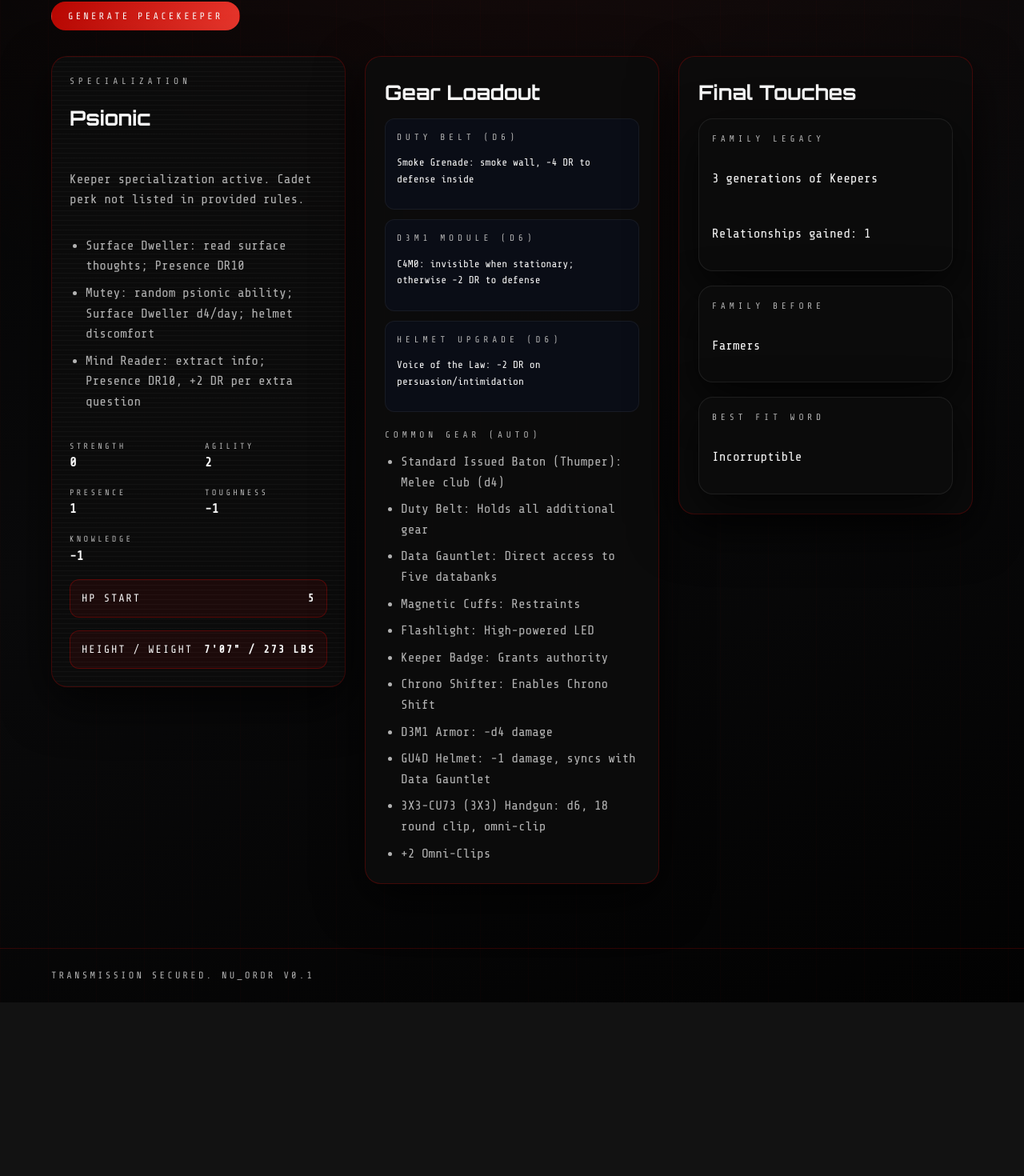
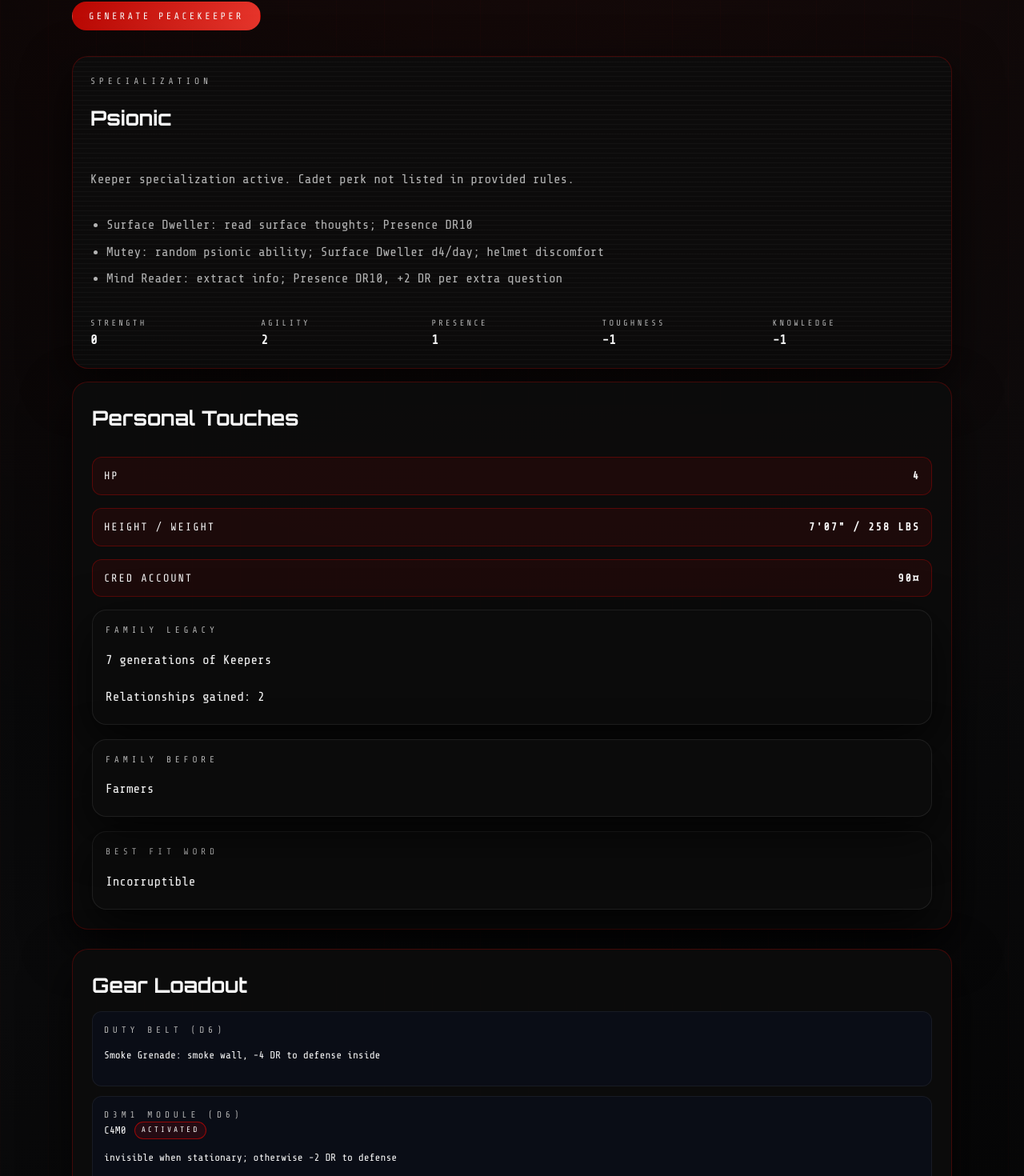
Before and after one commit to gnomelackey/NU_ORDR, a React (Vite) app: page /peacekeeper in a window 1280 px wide. Shown: the part 444-1914 px from the top of the page at 80% size. Before the commit the page ends 1697 px from the top, so only its background shows below. Built offline with nearby package versions, Linux system fonts and the light colour scheme.

Commit message:
Adding peacekeeper creator page

```diff
--- a/src/views/Peacekeeper/Peacekeeper.tsx
+++ b/src/views/Peacekeeper/Peacekeeper.tsx
@@ -16,6 +16,7 @@ type PeacekeeperProfile = {
   helmetUpgrade: string;
   extraGearRoll?: { table: string; result: string };
   hp: number;
+  creds: number;
   height: string;
   weight: number;
   generations: number;
@@ -48,12 +49,12 @@ const dutyBeltTable = [
 ];
 
 const d3m1ModuleTable = [
-  "7UR713: activate for -d6 damage reduction",
+  "7UR713 [Activated]: -d6 damage reduction",
   "K1N37C [Immediate]: build kinetic energy; release to reduce breach tests or push targets",
   "M3D1C [Immediate]: heal d6 HP and gain 1 adrenaline",
-  "C4M0: invisible when stationary; otherwise -2 DR to defense",
-  "73MP: temperature regulated, invisible to machines/sensors",
-  "47HL37: reinforced joints; -4 DR on run/jump/swim/climb",
+  "C4M0 [Activated]: invisible when stationary; otherwise -2 DR to defense",
+  "73MP [Activated]: temperature regulated, invisible to machines/sensors",
+  "47HL37 [Activated]: reinforced joints; -4 DR on run/jump/swim/climb",
 ];
 
 const helmetUpgradeTable = [
@@ -139,6 +140,8 @@ const familyBackgrounds = [
   "Construction",
 ];
 
+const rehabTag = "::rehabilitated::";
+
 const signatureWords = [
   "Overzealous",
   "Ruthless",
@@ -162,7 +165,25 @@ const signatureWords = [
   "Exacting",
 ];
 
-const abilityList = ["Strength", "Agility", "Presence", "Toughness", "Knowledge"];
+const moduleLabel = (entry: string) => {
+  const match = entry.match(/^(.*)\s\[(Immediate|Activated)\]:\s?(.*)$/);
+  if (!match) {
+    return { name: entry, mode: "", description: "" };
+  }
+  return {
+    name: match[1].trim(),
+    mode: match[2],
+    description: match[3].trim(),
+  };
+};
+
+const abilityList = [
+  "Strength",
+  "Agility",
+  "Presence",
+  "Toughness",
+  "Knowledge",
+];
 
 const rollDie = (sides: number) => Math.floor(Math.random() * sides) + 1;
 const rollD4MinusD4 = () => rollDie(4) - rollDie(4);
@@ -175,7 +196,8 @@ export function Peacekeeper() {
   const [profile, setProfile] = useState<PeacekeeperProfile | null>(null);
 
   const generatePeacekeeper = () => {
-    const rollSpecialization = Math.random() < 0.15 ? null : pick(specializations);
+    const rollSpecialization =
+      Math.random() < 0.15 ? null : pick(specializations);
 
     const abilities: Record<string, number> = {};
     abilityList.forEach((ability) => {
@@ -212,6 +234,7 @@ export function Peacekeeper() {
 
     const toughness = abilities.Toughness ?? 0;
     const hp = toughness + rollDie(8);
+    const creds = (rollDie(6) + rollDie(6)) * 10;
 
     const feet = rollDie(2) + 5;
     const inchesRoll = rollDie(12);
@@ -232,6 +255,7 @@ export function Peacekeeper() {
       helmetUpgrade,
       extraGearRoll,
       hp,
+      creds,
       height,
       weight,
       generations,
@@ -240,7 +264,6 @@ export function Peacekeeper() {
       signatureWord: pick(signatureWords),
     });
   };
-
 
   useEffect(() => {
     if (!profile) {
@@ -280,22 +303,27 @@ export function Peacekeeper() {
         </div>
       ) : (
         <div className="peacekeeper-grid">
+          <div
+            style={{ display: "flex", flexDirection: "column", gap: "1rem" }}
+          >
             <div className="panel scanline-card peacekeeper-panel">
               <span className="badge-label">Specialization</span>
               <h2>{profile.specialization?.name ?? "Unassigned"}</h2>
               <p className="lede">
                 {profile.specialization
-                ? "Keeper specialization active. Cadet perk not listed in provided rules." :
-                  "No specialization. Ability bonuses applied + extra gear roll."}
+                  ? "Keeper specialization active. Cadet perk not listed in provided rules."
+                  : "No specialization. Ability bonuses applied + extra gear roll."}
               </p>
               <ul className="rule-list">
-              {(profile.specialization?.perks ?? [
+                {(
+                  profile.specialization?.perks ?? [
                     "+2 to two ability scores",
                     "Roll twice for each ability and keep the higher",
                     profile.extraGearRoll
                       ? `Extra gear roll: ${profile.extraGearRoll.table}`
                       : "",
-              ])
+                  ]
+                )
                   .filter(Boolean)
                   .map((perk) => (
                     <li key={perk}>{perk}</li>
@@ -310,9 +338,16 @@ export function Peacekeeper() {
                   </div>
                 ))}
               </div>
+            </div>
 
+            <div className="panel peacekeeper-panel">
+              <div
+                className="panel-content"
+                style={{ display: "flex", flexDirection: "column", gap: "16px" }}
+              >
+                <h2>Personal Touches</h2>
                 <div className="callout">
-              <span>HP Start</span>
+                  <span>HP</span>
                   <strong>{profile.hp}</strong>
                 </div>
                 <div className="callout">
@@ -321,8 +356,33 @@ export function Peacekeeper() {
                     {profile.height} / {profile.weight} lbs
                   </strong>
                 </div>
+                <div className="callout">
+                  <span>Cred Account</span>
+                  <strong>{profile.creds}¤</strong>
                 </div>
-
+                <div className="badge-stack">
+                  <div className="badge badge--compact">
+                    <span className="badge-label">Family Legacy</span>
+                    <p>{profile.generations} generations of Keepers</p>
+                    <p>Relationships gained: {profile.relationships}</p>
+                  </div>
+                  <div className="badge badge--compact badge--rehab">
+                    <span className="badge-label">Family Before</span>
+                    {profile.familyBackground.includes(rehabTag) ? (
+                      <span className="rehab-chip">Rehabilitated</span>
+                    ) : null}
+                    <p>
+                      {profile.familyBackground.replace(rehabTag, "").trim()}
+                    </p>
+                  </div>
+                  <div className="badge badge--compact">
+                    <span className="badge-label">Best Fit Word</span>
+                    <p>{profile.signatureWord}</p>
+                  </div>
+                </div>
+              </div>
+            </div>
+          </div>
           <div className="panel peacekeeper-panel">
             <div className="panel-content">
               <h2>Gear Loadout</h2>
@@ -333,7 +393,21 @@ export function Peacekeeper() {
                 </div>
                 <div className="tool-card">
                   <span className="badge-label">D3M1 Module (d6)</span>
-                  <p>{profile.d3m1Module}</p>
+                  {(() => {
+                    const module = moduleLabel(profile.d3m1Module);
+                    if (!module.mode) {
+                      return <p>{profile.d3m1Module}</p>;
+                    }
+                    return (
+                      <>
+                        <div className="module-title-row">
+                          <p>{module.name}</p>
+                          <span className="module-pill">{module.mode}</span>
+                        </div>
+                        <p>{module.description}</p>
+                      </>
+                    );
+                  })()}
                 </div>
                 <div className="tool-card">
                   <span className="badge-label">Helmet Upgrade (d6)</span>
@@ -343,7 +417,8 @@ export function Peacekeeper() {
                   <div className="tool-card">
                     <span className="badge-label">Extra Roll</span>
                     <p>
-                      {profile.extraGearRoll.table}: {profile.extraGearRoll.result}
+                      {profile.extraGearRoll.table}:{" "}
+                      {profile.extraGearRoll.result}
                     </p>
                   </div>
                 ) : null}
@@ -359,27 +434,6 @@ export function Peacekeeper() {
               </div>
             </div>
           </div>
-
-          <div className="panel peacekeeper-panel">
-            <div className="panel-content">
-              <h2>Final Touches</h2>
-              <div className="badge-stack">
-                <div className="badge">
-                  <span className="badge-label">Family Legacy</span>
-                  <p>{profile.generations} generations of Keepers</p>
-                  <p>Relationships gained: {profile.relationships}</p>
-                </div>
-                <div className="badge">
-                  <span className="badge-label">Family Before</span>
-                  <p>{profile.familyBackground}</p>
-                </div>
-                <div className="badge">
-                  <span className="badge-label">Best Fit Word</span>
-                  <p>{profile.signatureWord}</p>
-                </div>
-              </div>
-            </div>
-          </div>
         </div>
       )}
     </section>
--- a/src/views/Peacekeeper/peacekeeper.css
+++ b/src/views/Peacekeeper/peacekeeper.css
@@ -1,5 +1,14 @@
 .peacekeeper-page .hero-actions {
   margin-top: 16px;
+}
+
+.peacekeeper-page {
+  align-items: center;
+}
+
+.peacekeeper-page .page-header {
+  width: min(1100px, 100%);
+  margin: 0 auto;
 }
 
 .peacekeeper-grid {
@@ -7,6 +16,8 @@
   grid-template-columns: repeat(auto-fit, minmax(260px, 1fr));
   gap: 24px;
   align-items: start;
+  width: min(1100px, 100%);
+  margin: 0 auto;
 }
 
 .peacekeeper-panel {
@@ -23,3 +34,88 @@
   display: grid;
   gap: 12px;
 }
+
+.rehab-chip {
+  display: inline-flex;
+  align-items: center;
+  gap: 6px;
+  margin-left: 10px;
+  padding: 2px 8px;
+  border-radius: 999px;
+  border: 1px solid rgba(225, 6, 0, 0.6);
+  background: rgba(225, 6, 0, 0.12);
+  font-size: 0.6rem;
+  text-transform: uppercase;
+  letter-spacing: 0.18rem;
+  color: var(--text);
+}
+
+.badge--rehab {
+  position: relative;
+}
+
+.badge--rehab .rehab-chip {
+  position: absolute;
+  top: 10px;
+  right: 12px;
+  margin-left: 0;
+}
+
+.module-subtitle { /* deprecated */
+  display: inline-flex;
+  margin: -6px 0 6px;
+  font-size: 0.65rem;
+  text-transform: uppercase;
+  letter-spacing: 0.2rem;
+  color: var(--muted);
+}
+
+.module-title-row {
+  display: flex;
+  align-items: center;
+  gap: 10px;
+}
+
+.module-title-row p {
+  margin: 0;
+}
+
+.module-pill {
+  display: inline-flex;
+  align-items: center;
+  padding: 2px 8px;
+  border-radius: 999px;
+  border: 1px solid rgba(225, 6, 0, 0.6);
+  background: rgba(225, 6, 0, 0.12);
+  font-size: 0.6rem;
+  text-transform: uppercase;
+  letter-spacing: 0.18rem;
+  color: var(--text);
+}
+
+.peacekeeper-panel .status-grid {
+  grid-template-columns: repeat(auto-fit, minmax(120px, 1fr));
+  gap: 12px;
+}
+
+.badge--compact {
+  padding: 8px 12px;
+  gap: 8px;
+}
+
+.badge--compact > p {
+  margin: 0;
+  padding: 4px 0;
+}
+
+@media (max-width: 1440px) {
+  .peacekeeper-grid {
+    grid-template-columns: 1fr;
+  }
+}
+
+@media (max-width: 1440px) {
+  .peacekeeper-panel .tool-grid {
+    grid-template-columns: 1fr;
+  }
+}
```
Lines whose indentation alone changed are shown as unchanged.
